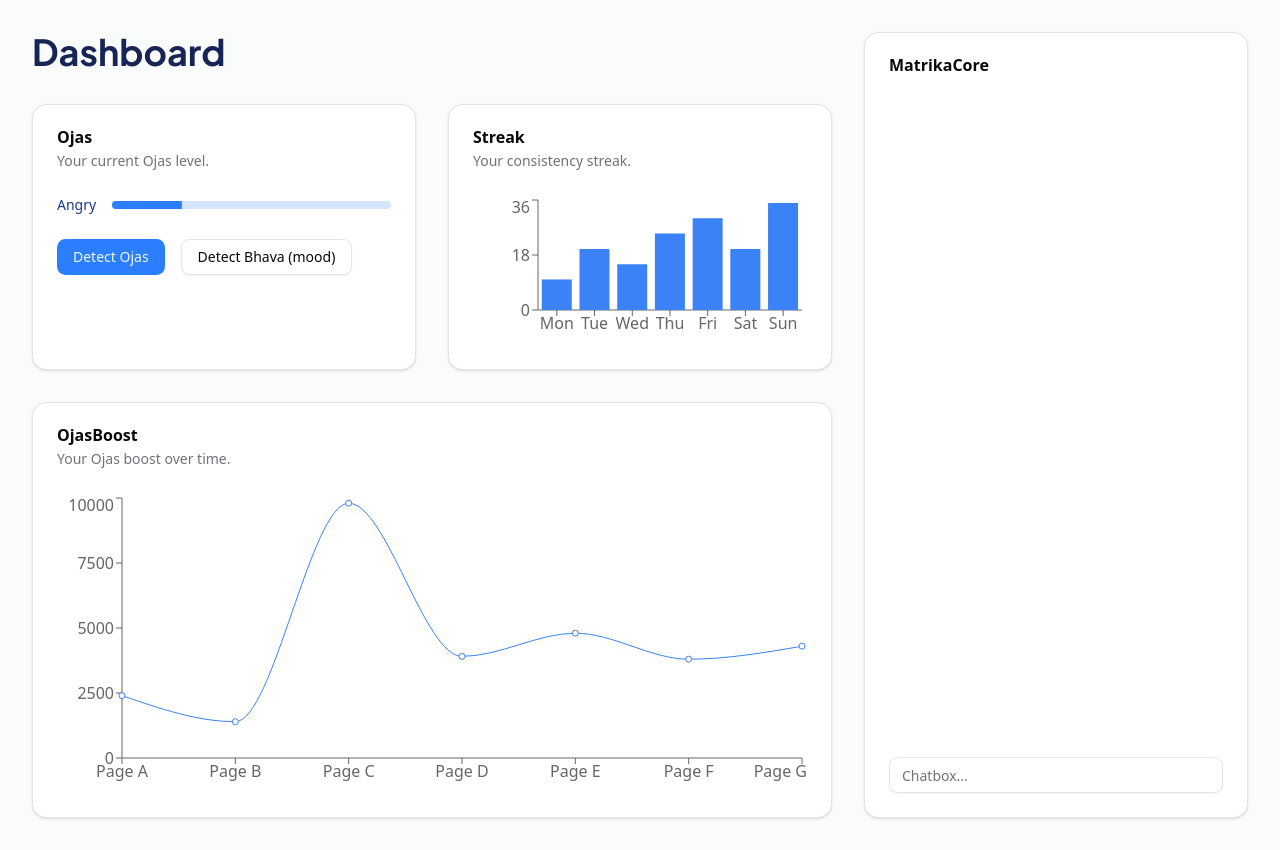
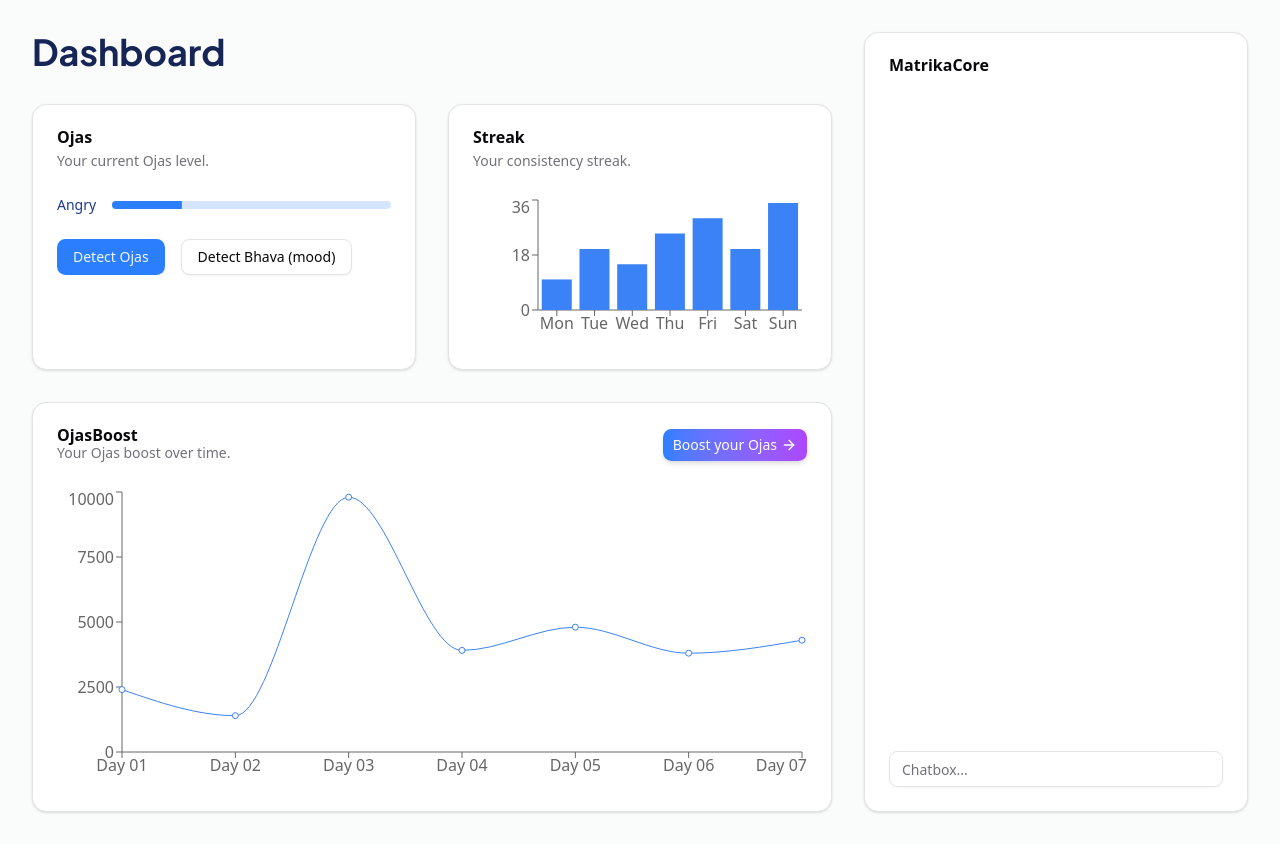
Before and after one commit to Pooja29Shree/GenOjas, a Next.js app: page /dashboard in a window 1280 px wide. Built offline with nearby package versions, Linux system fonts and the light colour scheme.

Commit message:
Improved Dashboard

```diff
--- a/app/dashboard/page.tsx
+++ b/app/dashboard/page.tsx
@@ -22,6 +22,7 @@ import {
 } from "recharts";
 import { useChat } from "ai/react";
 import Link from "next/link";
+import { ArrowRight } from "lucide-react"; // icon for button
 
 const streakData = [
   { day: "Mon", value: 10 },
@@ -34,13 +35,13 @@ const streakData = [
 ];
 
 const ojasBoostData = [
-  { name: "Page A", uv: 4000, pv: 2400, amt: 2400 },
-  { name: "Page B", uv: 3000, pv: 1398, amt: 2210 },
-  { name: "Page C", uv: 2000, pv: 9800, amt: 2290 },
-  { name: "Page D", uv: 2780, pv: 3908, amt: 2000 },
-  { name: "Page E", uv: 1890, pv: 4800, amt: 2181 },
-  { name: "Page F", uv: 2390, pv: 3800, amt: 2500 },
-  { name: "Page G", uv: 3490, pv: 4300, amt: 2100 },
+  { name: "Day 01", uv: 4000, pv: 2400, amt: 2400 },
+  { name: "Day 02", uv: 3000, pv: 1398, amt: 2210 },
+  { name: "Day 03", uv: 2000, pv: 9800, amt: 2290 },
+  { name: "Day 04", uv: 2780, pv: 3908, amt: 2000 },
+  { name: "Day 05", uv: 1890, pv: 4800, amt: 2181 },
+  { name: "Day 06", uv: 2390, pv: 3800, amt: 2500 },
+  { name: "Day 07", uv: 3490, pv: 4300, amt: 2100 },
 ];
 
 export default function DashboardPage() {
@@ -89,10 +90,22 @@ export default function DashboardPage() {
               </CardContent>
             </Card>
           </div>
+
+          {/* Updated OjasBoost Card with attractive button */}
           <Card>
-            <CardHeader>
-              <CardTitle>OjasBoost</CardTitle>
-              <CardDescription>Your Ojas boost over time.</CardDescription>
+            <CardHeader className="flex items-center justify-between">
+              <div>
+                <CardTitle>OjasBoost</CardTitle>
+                <CardDescription>Your Ojas boost over time.</CardDescription>
+              </div>
+              <Link href="/ojas-boost">
+                <Button
+                  size="sm"
+                  className="bg-gradient-to-r from-blue-500 to-purple-500 text-white hover:from-purple-500 hover:to-blue-500 shadow-md flex items-center gap-1 transition-all"
+                >
+                  Boost your Ojas <ArrowRight size={16} />
+                </Button>
+              </Link>
             </CardHeader>
             <CardContent>
               <ResponsiveContainer width="100%" height={300}>
@@ -105,6 +118,7 @@ export default function DashboardPage() {
             </CardContent>
           </Card>
         </div>
+
         <div className="space-y-8">
           <Card className="h-full flex flex-col">
             <CardHeader>
```
